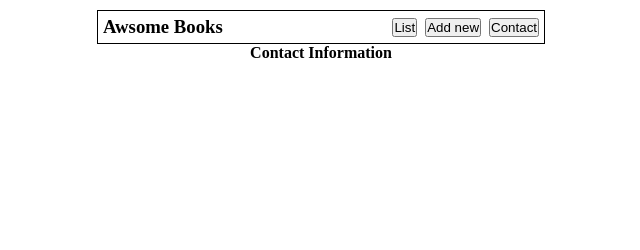
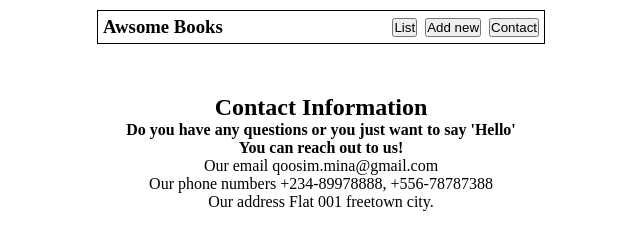
Before and after one commit to Takhmina175/awesome_books, a plain HTML site: page index.html in a window 1280 px wide. Both pictures are taken after a click on the button "Contact". Shown: the whole page, without its empty margins (319-959 px from the left). Drawn offline with Linux system fonts and the light colour scheme.

Commit message:
Add list of the books to be the default loading of the page

```diff
--- a/index.html
+++ b/index.html
@@ -37,7 +37,12 @@
     </div>
 
     <div id="contact">
-      <h4>Contact Information</h4>
+      <h2>Contact Information</h2>
+      <h4>Do you have any questions or you just want to say 'Hello'</h4>
+      <h4>You can reach out to us!</h4>
+      <p>Our email qoosim.mina@gmail.com</p>
+      <p>Our phone numbers +234-89978888, +556-78787388</p>
+      <p>Our address Flat 001 freetown city.</p>
     </div>
   </main>
   <script src="book.js"></script>
--- a/index.js
+++ b/index.js
@@ -64,6 +64,12 @@ ul.addEventListener('click', (e) => {
 // const targetHr = mainContainer.firstElementChild.nextElementSibling.nextElementSibling;
 // const targetBookList = mainContainer.firstElementChild.nextElementSibling;
 
+window.addEventListener('DOMContentLoaded', () => {
+  document.getElementById('divList').style.display = 'block';
+  document.getElementById('addBook').style.display = 'none';
+  document.getElementById('contact').style.display = 'none';
+})
+
 document.getElementById('listEl').addEventListener('click', () => {
   document.getElementById('divList').style.display = 'block';
   document.getElementById('addBook').style.display = 'none';
--- a/style.css
+++ b/style.css
@@ -29,7 +29,7 @@ input {
 form {
   position: relative;
   width: 35%;
-  margin: 0 auto;
+  margin: 20px auto;
 }
 
 #add-btn {
@@ -94,3 +94,7 @@ li:nth-child(odd) {
 .main-nav:last-child {
   border-right: none;
 }
+
+#contact {
+  margin-top: 50px;
+}
```
Also changed, not shown: 5 other files.
